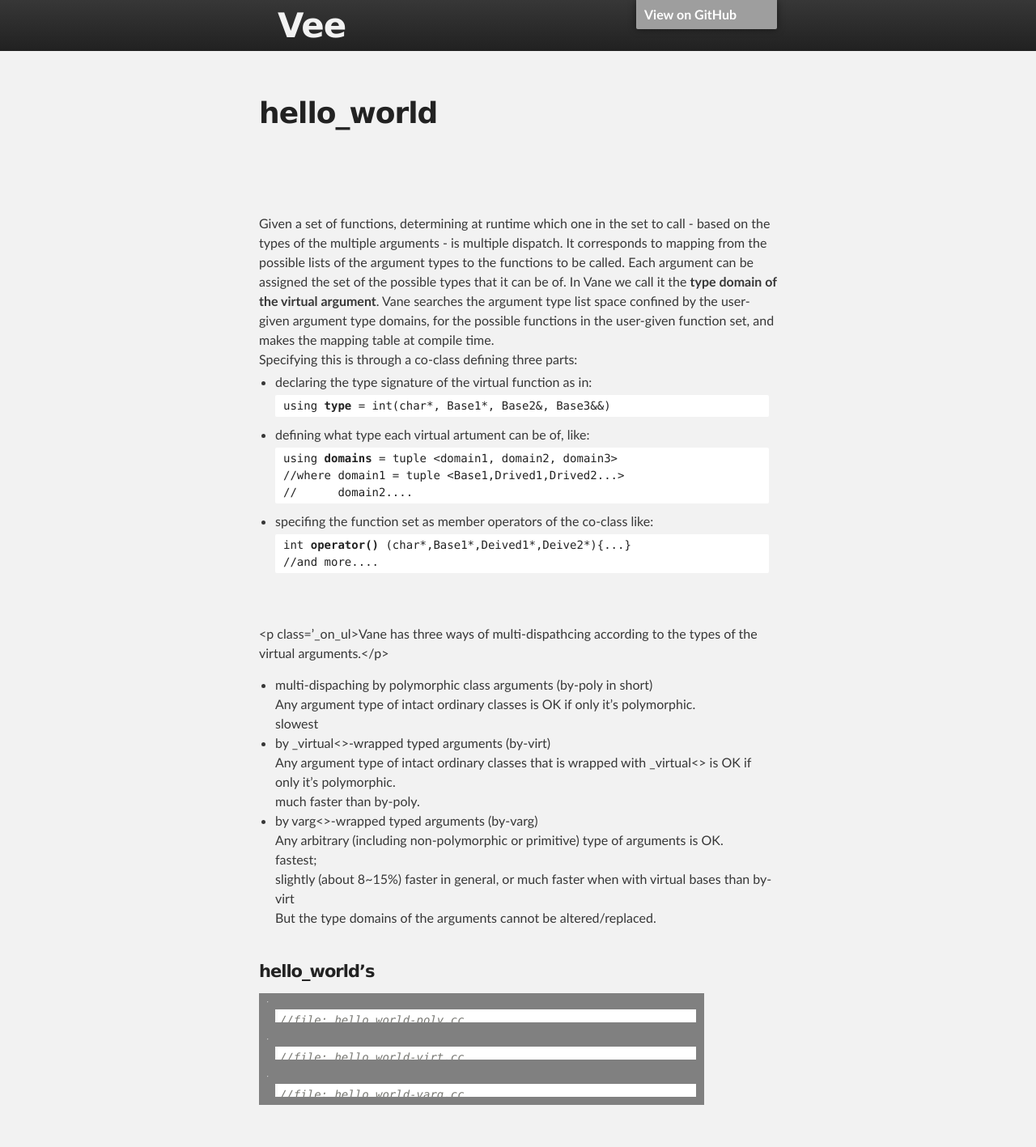
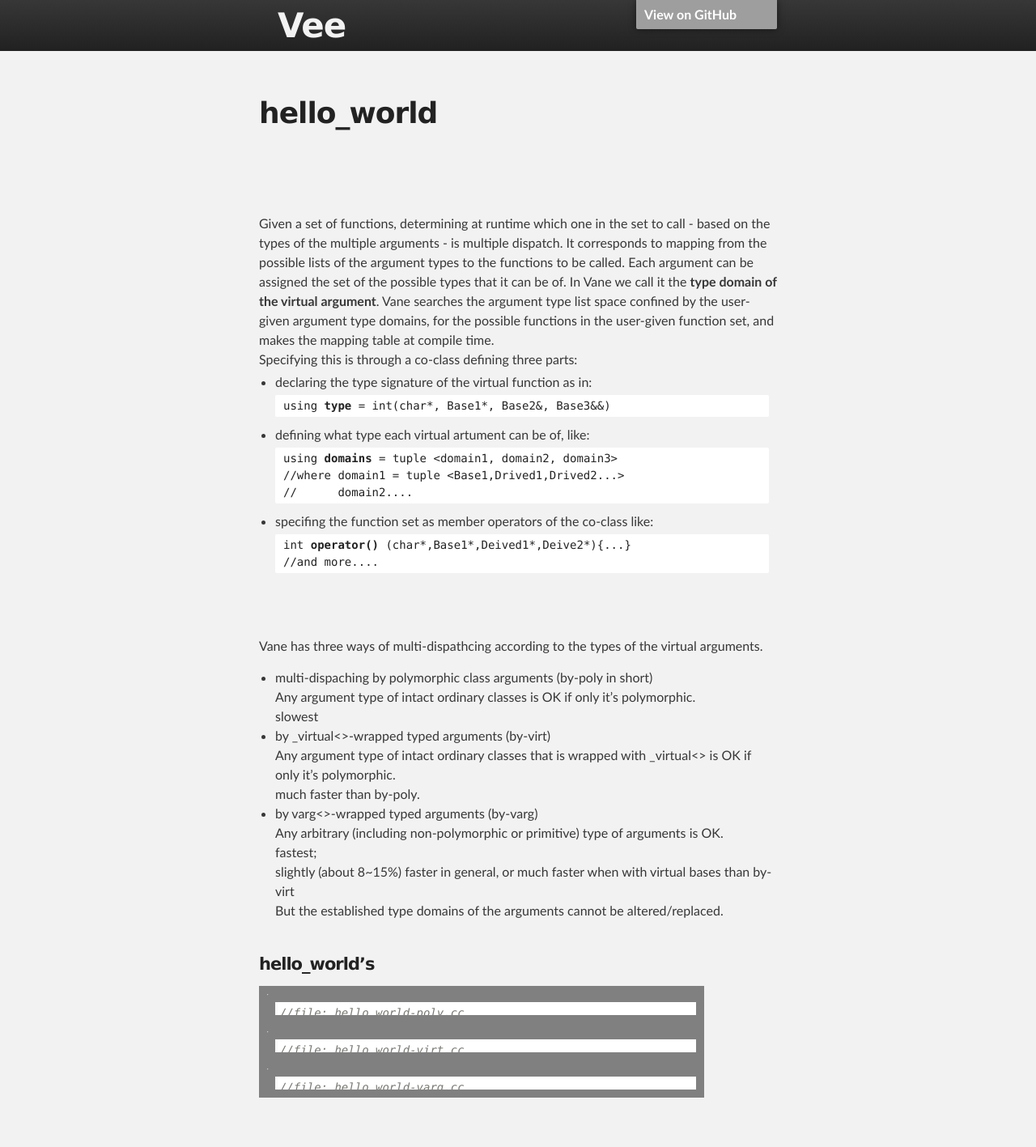
Before and after one commit to tmp2tmp/eee, a Jekyll site: the page built from docs/hello_world.md, in a window 1280 px wide. Shown: the whole page at 81% size. Built offline with Jekyll 4.4.1, drawn with Linux system fonts in a browser that asks for light colours; our own code applies the rules of GitHub Pages for plain Markdown files; the repository's description, which GitHub fills in, is left out; grey boxes are pictures that could not be loaded.

Commit message:
Update hello_world.md

```diff
--- a/docs/hello_world.md
+++ b/docs/hello_world.md
@@ -28,10 +28,14 @@ Specifying this is through a co-class defining three parts:
 //and more....</pre>
 </li>
 </ul>
-
 &nbsp;
 &nbsp;
-<p class='_on_ul>Vane has three ways of multi-dispathcing according to the types of the virtual arguments.</p>
+
+
+Vane has three ways of multi-dispathcing according to the types of the virtual arguments.
+
+
+
 - multi-dispaching by polymorphic class arguments (by-poly in short)
   Any argument type of intact ordinary classes is OK if only it's polymorphic.
   slowest
@@ -42,7 +46,7 @@ Specifying this is through a co-class defining three parts:
   Any arbitrary (including non-polymorphic or primitive) type of arguments is OK.
   fastest;
   slightly (about 8~15%) faster in general, or much faster when with virtual bases than by-virt
-  But the type domains of the arguments cannot be altered/replaced.
+  But the established type domains of the arguments cannot be altered/replaced.
 &nbsp;
 &nbsp;
 
```
